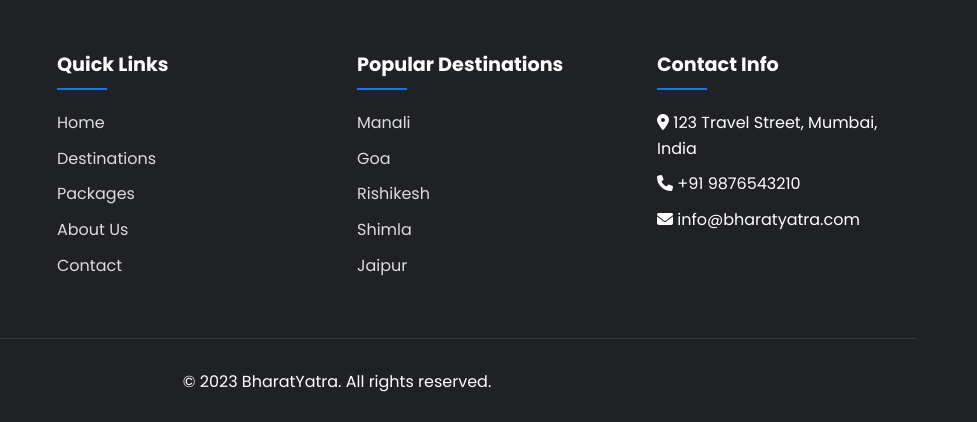
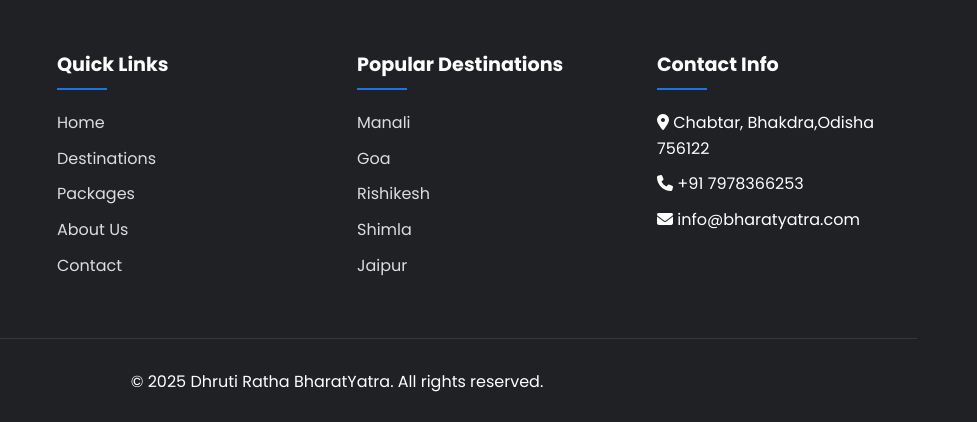
Before and after one commit to cck243/bus-wesite-2, a plain HTML site: page index.html in a window 1280 px wide. Shown: the part 3715-4137 px from the top of the page, 303-1280 px from the left. Drawn offline with Linux system fonts and the light colour scheme.

Commit message:
Update index.html

```diff
--- a/index.html
+++ b/index.html
@@ -862,14 +862,14 @@
                 <div class="footer-column">
                     <h3>Contact Info</h3>
                     <ul class="footer-links">
-                        <li><i class="fas fa-map-marker-alt"></i> 123 Travel Street, Mumbai, India</li>
-                        <li><i class="fas fa-phone"></i> +91 9876543210</li>
+                        <li><i class="fas fa-map-marker-alt"></i> Chabtar, Bhakdra,Odisha 756122</li>
+                        <li><i class="fas fa-phone"></i> +91 7978366253</li>
                         <li><i class="fas fa-envelope"></i> info@bharatyatra.com</li>
                     </ul>
                 </div>
             </div>
             <div class="footer-bottom">
-                <p>&copy; 2023 BharatYatra. All rights reserved.</p>
+                <p>&copy; 2025 Dhruti Ratha BharatYatra. All rights reserved.</p>
             </div>
         </div>
     </footer>
```
